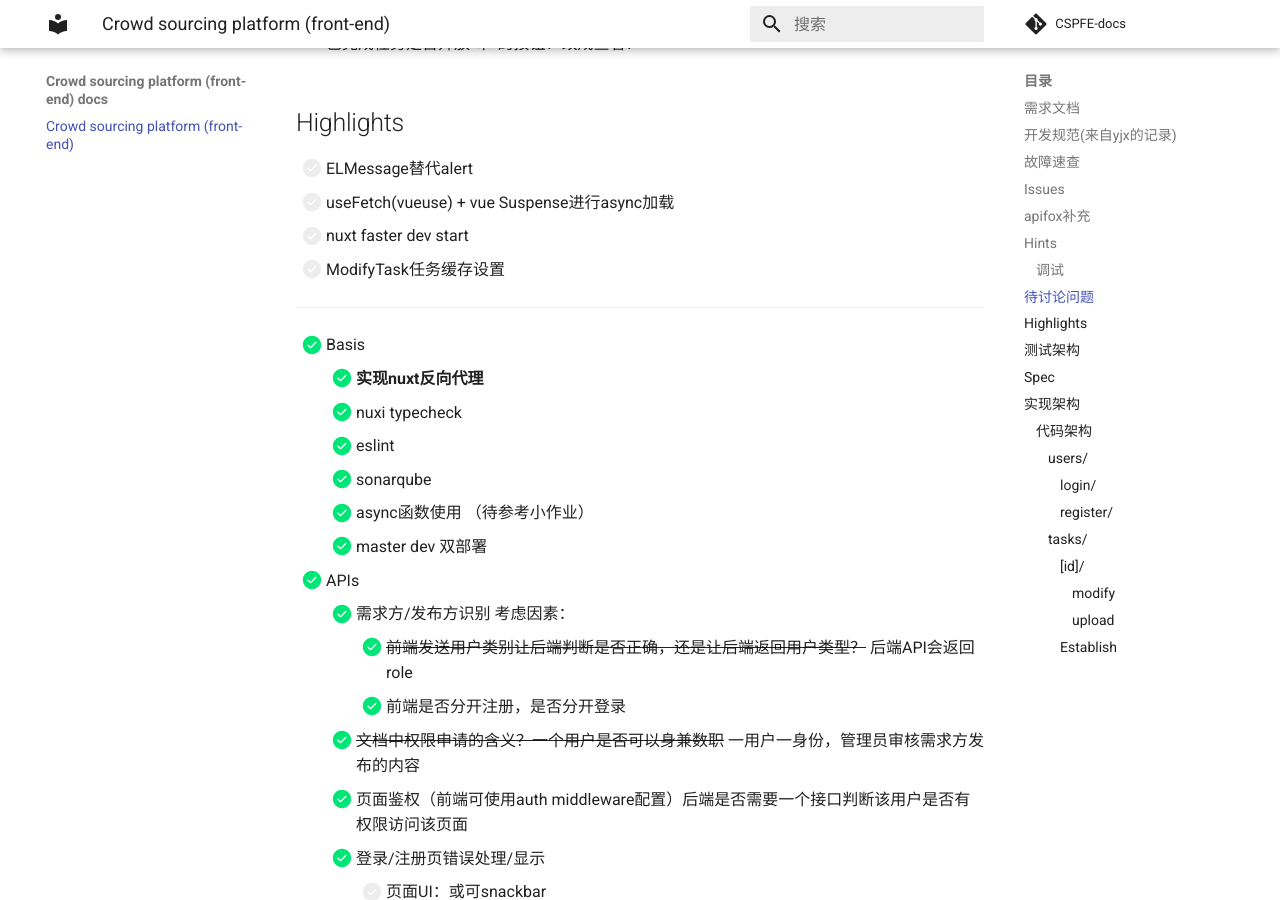
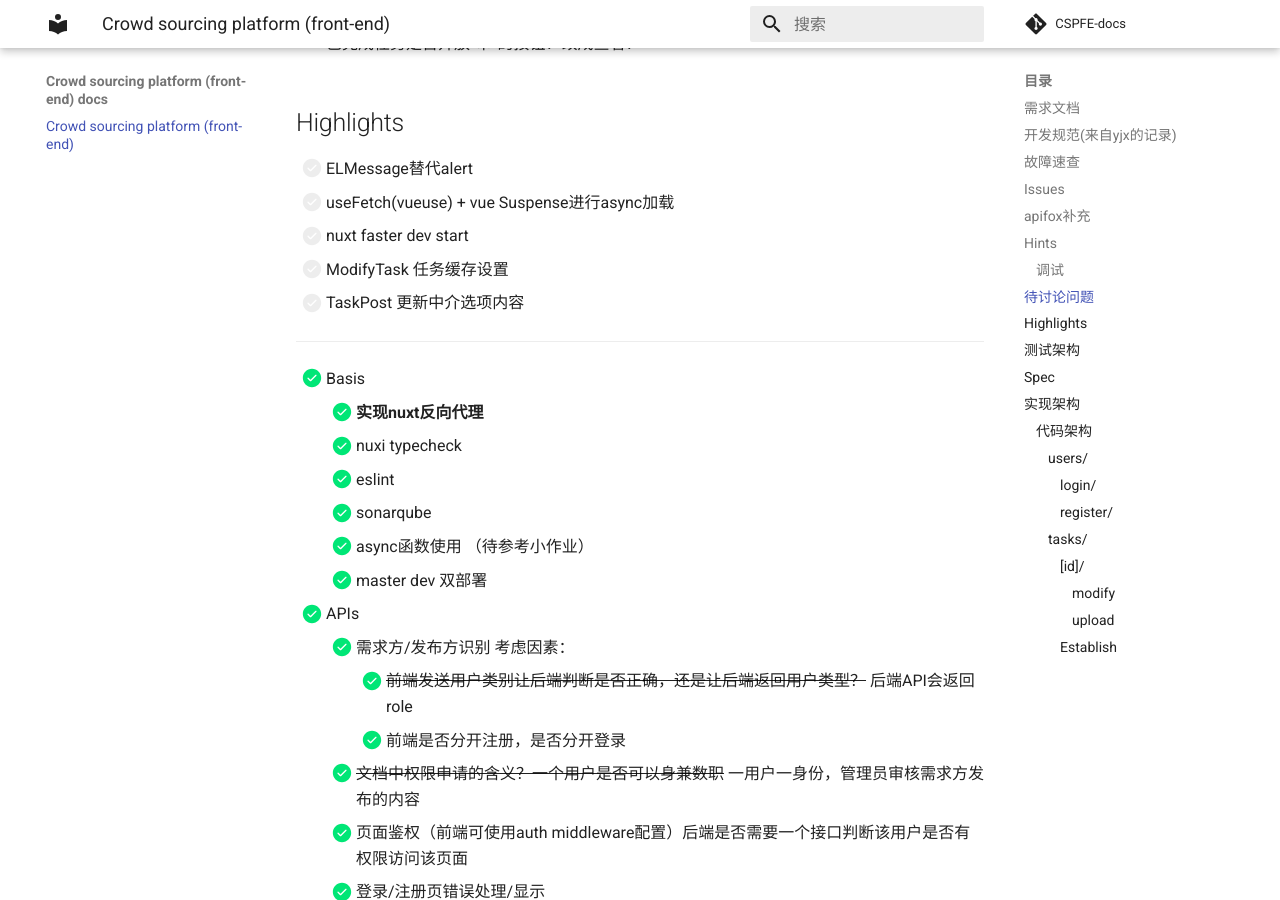
Before and after one commit to syniox/CSFE-docs, an MkDocs documentation site: the page built from docs/index.md, in a window 1280 px wide and 900 px high, scrolled down 1751 px. Built offline with MkDocs 1.6.1 and Material for MkDocs 9.7.7, drawn with Linux system fonts in a browser that asks for light colours; comment, search, counter and statistics services are not loaded.

Commit message:
Update index.md

```diff
--- a/docs/index.md
+++ b/docs/index.md
@@ -60,7 +60,8 @@ tasks.status:
 - [ ] ELMessage替代alert
 - [ ] useFetch(vueuse) + vue Suspense进行async加载
 - [ ] nuxt faster dev start
-- [ ] ModifyTask任务缓存设置
+- [ ] ModifyTask 任务缓存设置
+- [ ] TaskPost 更新中介选项内容
 
 ---
 
```
